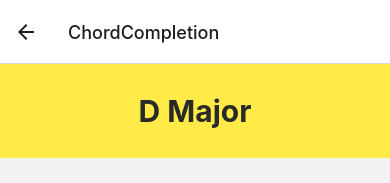
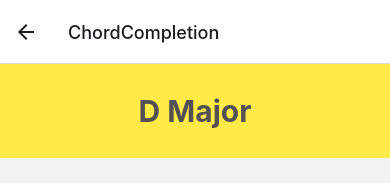
Before and after one commit to MatanMelamed/Memsic, a React Native app: screen / in a window 390 px wide. Both pictures are taken after a click on the button "CHORD COMPLETION". Shown: the top 183 px of the page. Built offline with nearby package versions, Linux system fonts and the light colour scheme.

Commit message:
Color adjust

```diff
--- a/src/assets/Colors.ts
+++ b/src/assets/Colors.ts
@@ -14,5 +14,5 @@ export enum Colors {
   White = '#FFFFFF',
   Gray = '#EEEEEE',
   Grayish = '#868287',
-  Blackish = '#292928',
+  Blackish = '#5D5A5E',
 }
--- a/src/screens/ChordCompletionScreen.tsx
+++ b/src/screens/ChordCompletionScreen.tsx
@@ -59,7 +59,7 @@ const styles = StyleSheet.create({
     },
     title: {
         fontSize: 30,
-        fontWeight: 'bold',
-        color: Colors.Blackish
+        fontWeight: '700',
+        color: '#525053'
     },
 })
```
